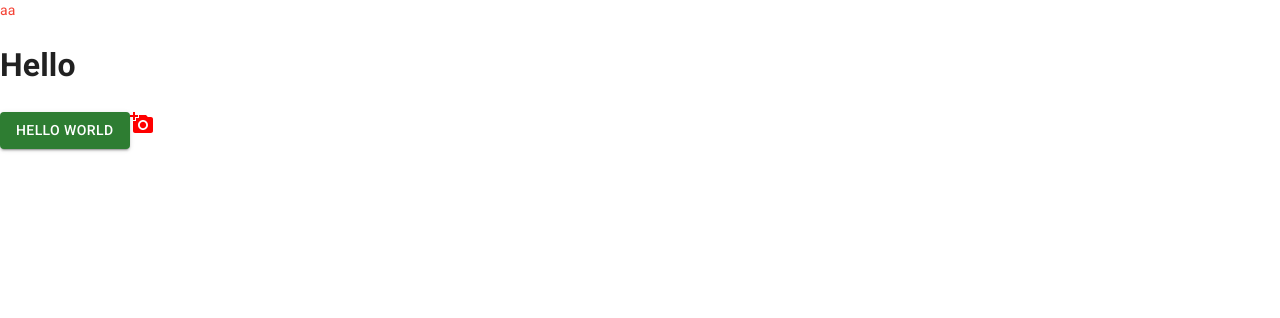
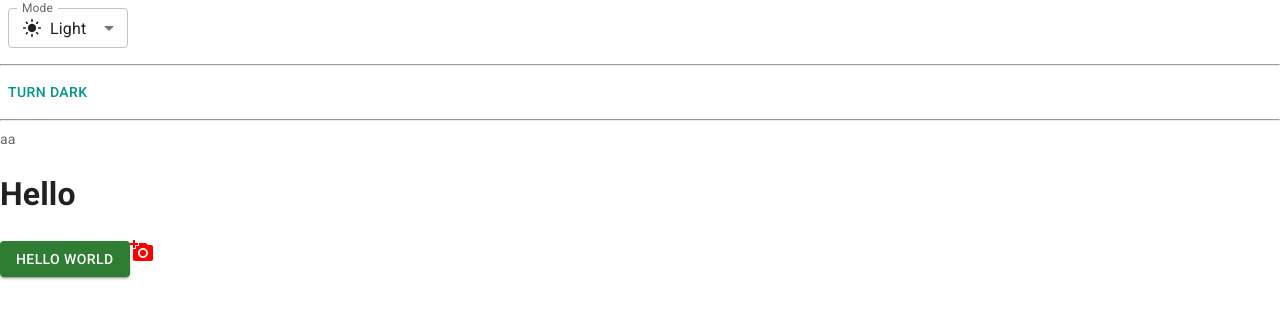
Before and after one commit to haiphamdev/trello-web, a React (Vite) app: page / in a window 1280 px wide. Shown: the top 318 px of the page. Built offline with nearby package versions, Linux system fonts and the light colour scheme.

Commit message:
add dark mode select

```diff
--- a/src/App.jsx
+++ b/src/App.jsx
@@ -1,11 +1,86 @@
 import AddAPhotoIcon from '@mui/icons-material/AddAPhoto';
 import Button from '@mui/material/Button';
 import Typography from '@mui/material/Typography';
+import { useColorScheme } from '@mui/material/styles';
+
+import Box from '@mui/material/Box'
+import FormControl from '@mui/material/FormControl';
+import InputLabel from '@mui/material/InputLabel';
+import MenuItem from '@mui/material/MenuItem';
+import Select from '@mui/material/Select';
+
+import LightModeIcon from '@mui/icons-material/LightMode';
+import DarkModeOutlinedIcon from '@mui/icons-material/DarkModeOutlined';
+import SettingsBrightnessIcon from '@mui/icons-material/SettingsBrightness';
+
+function ModeSelect() {
+  const { mode, setMode } = useColorScheme();
+
+  const handleChange = (event) => {
+    setMode(event.target.value)
+  };
+
+  return (
+    <FormControl sx={{ m: 1, minWidth: 120 }} size="small">
+      <InputLabel id="label-select-dark-light-mode">Mode</InputLabel>
+      <Select
+        labelId="label-select-dark-light-mode"
+        id="select-dark-light-mode"
+        value={mode}
+        label="Mode"
+        onChange={handleChange}
+      >
+
+        <MenuItem value='light'>
+          <div style={{display: 'flex', alignItems: 'center', gap: '8px'}} >
+            <LightModeIcon fontSize="small"/>
+            Light
+          </div>
+        </MenuItem>
+        <MenuItem value='dark'>
+          <Box sx={{display: 'flex', alignItems: 'center', gap: 1}} >
+            <DarkModeOutlinedIcon/>
+            Dark
+          </Box>
+        </MenuItem>
+        <MenuItem value='system'>
+          <Box sx={{display: 'flex', alignItems: 'center', gap: 1}} >
+            <SettingsBrightnessIcon />
+            System
+          </Box>
+        </MenuItem>
+      </Select>
+    </FormControl>
+  );
+}
+
+function ModeToggle() {
+  const { mode, setMode } = useColorScheme();
+
+  // const prefersDarkMode = useMediaQuery('(prefers-color-scheme: dark)');
+  // const prefersLightMode = useMediaQuery('(prefers-color-scheme: light)');
+  // console.log('prefersDarkMode:', prefersDarkMode);
+  // console.log('prefersLightMode:', prefersLightMode);
+
+  return (
+    <Button
+      onClick={() => {
+        setMode(mode === 'light' ? 'dark' : 'light');
+      }}
+    >
+      {mode === 'light' ? 'Turn dark' : 'Turn light'}
+    </Button>
+  );
+}
 
 function App() {
 
   return (
     <>
+    <ModeSelect />
+    <hr />
+    <ModeToggle />
+    <hr />
     <Typography variant='body2' color="text.secondary"  >aa</Typography>
       <h1>Hello</h1>
       <Button variant="contained" color='success' >Hello world</Button>
--- a/src/main.jsx
+++ b/src/main.jsx
@@ -4,12 +4,13 @@
 import CssBaseline from '@mui/material/CssBaseline';
 import { ThemeProvider } from '@mui/material/styles';
 import theme from './theme';
+import { Experimental_CssVarsProvider as CssVarsProvider } from '@mui/material/styles'
 
 createRoot(document.getElementById('root')).render(
   <StrictMode>
-    <ThemeProvider theme={theme} >
+    <CssVarsProvider theme={theme} >
       <CssBaseline />
       <App />
-    </ThemeProvider>
+    </CssVarsProvider>
   </StrictMode>,
 )
--- a/src/theme.js
+++ b/src/theme.js
@@ -1,24 +1,22 @@
-import { createTheme } from '@mui/material/styles';
-import { red } from '@mui/material/colors';
+import { cyan, deepOrange, orange, teal } from '@mui/material/colors';
+import { experimental_extendTheme as extendTheme } from '@mui/material/styles';
 
 // Create a theme instance.
-const theme = createTheme({
-  cssVariables: true,
-  palette: {
-    mode: "light",
-    primary: {
-      main: red[500],
+const theme = extendTheme({
+    colorSchemes: {
+      light: {
+        palette: {
+          primary: teal,
+          secondary: deepOrange
+        },
+      },
+      dark: {
+        palette: {
+          primary: cyan,
+          secondary: orange
+        },
+      },
     },
-    secondary: {
-      main: '#19857b',
-    },
-    error: {
-      main: red.A400,
-    },
-    text: {
-        secondary: red[500]
-    }
-  },
 });
 
 export default theme;
```
